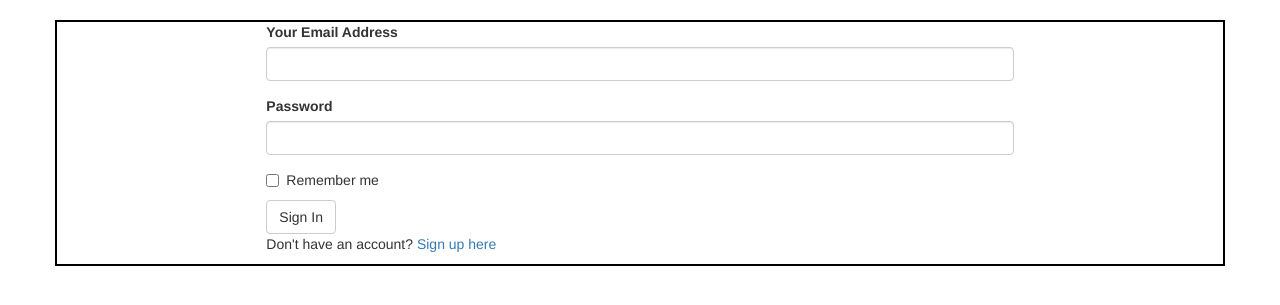
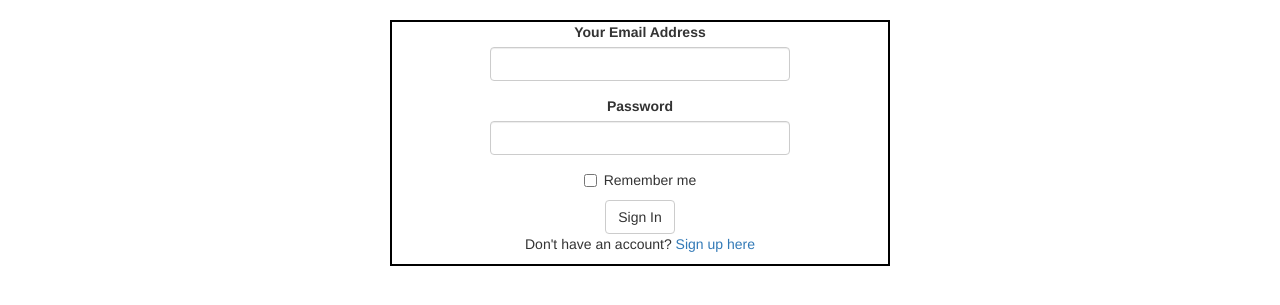
Before and after one commit to RobbinGIT/TheBlog, a Flask app: page /authenticate/login in a window 1280 px wide. Shown: the part 63-368 px from the top of the page. Run offline with Flask 2, Linux system fonts and the light colour scheme; some libraries are stand-ins or nearby versions.

Commit message:
styling the login form adding width and text alignment

```diff
--- a/app/templates/auth/login.html
+++ b/app/templates/auth/login.html
@@ -2,7 +2,7 @@
 {% import 'bootstrap/wtf.html' as wtf%}
 
 {% block content %}
-<div class="container" style="border: 2px solid black;">
+<div class="container text-center" style="border: 2px solid black; width: 500px;">
     <div class="row">
         <div class="col-md-2"> </div>
         <div class="col-md-8">
```
